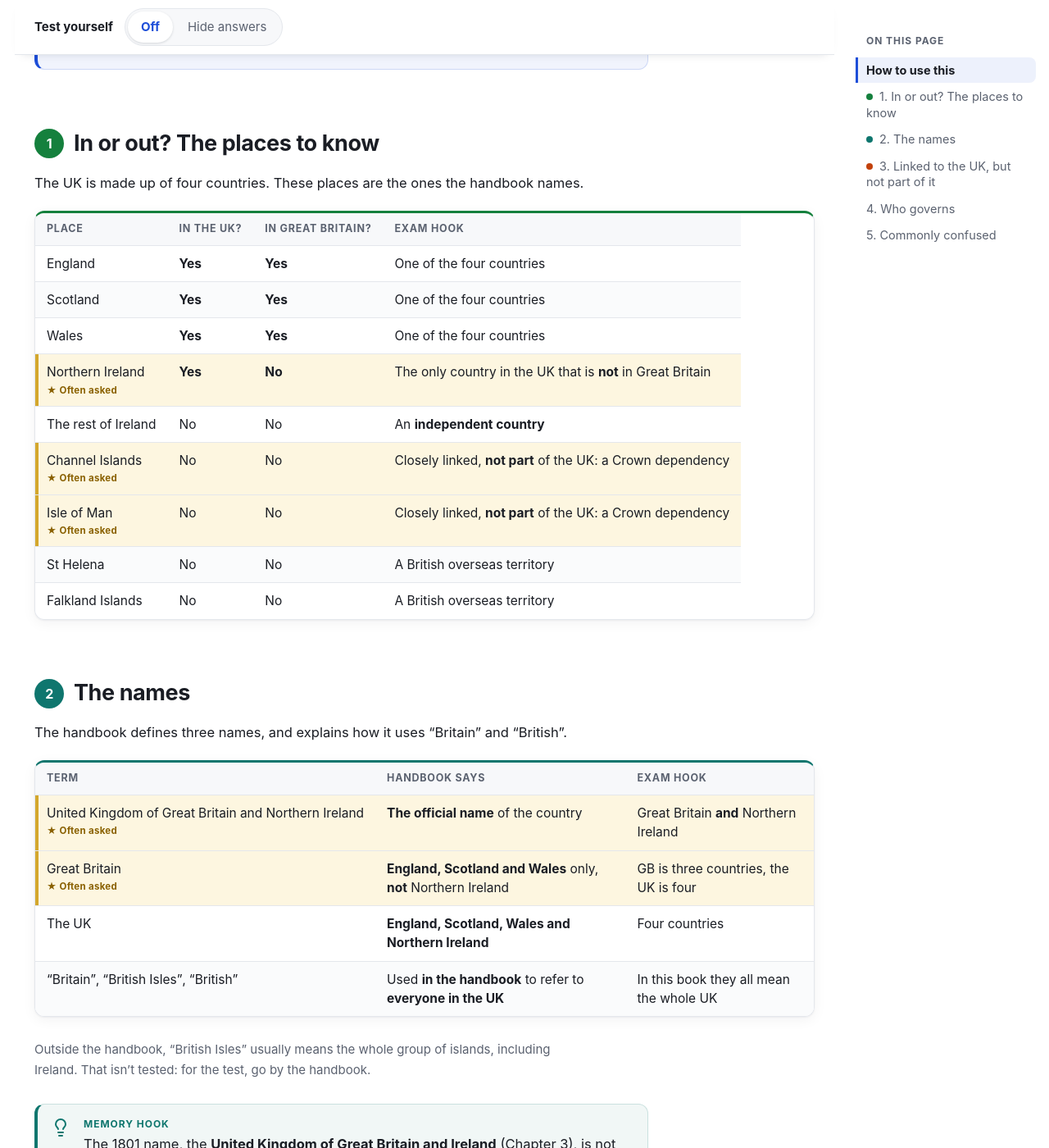
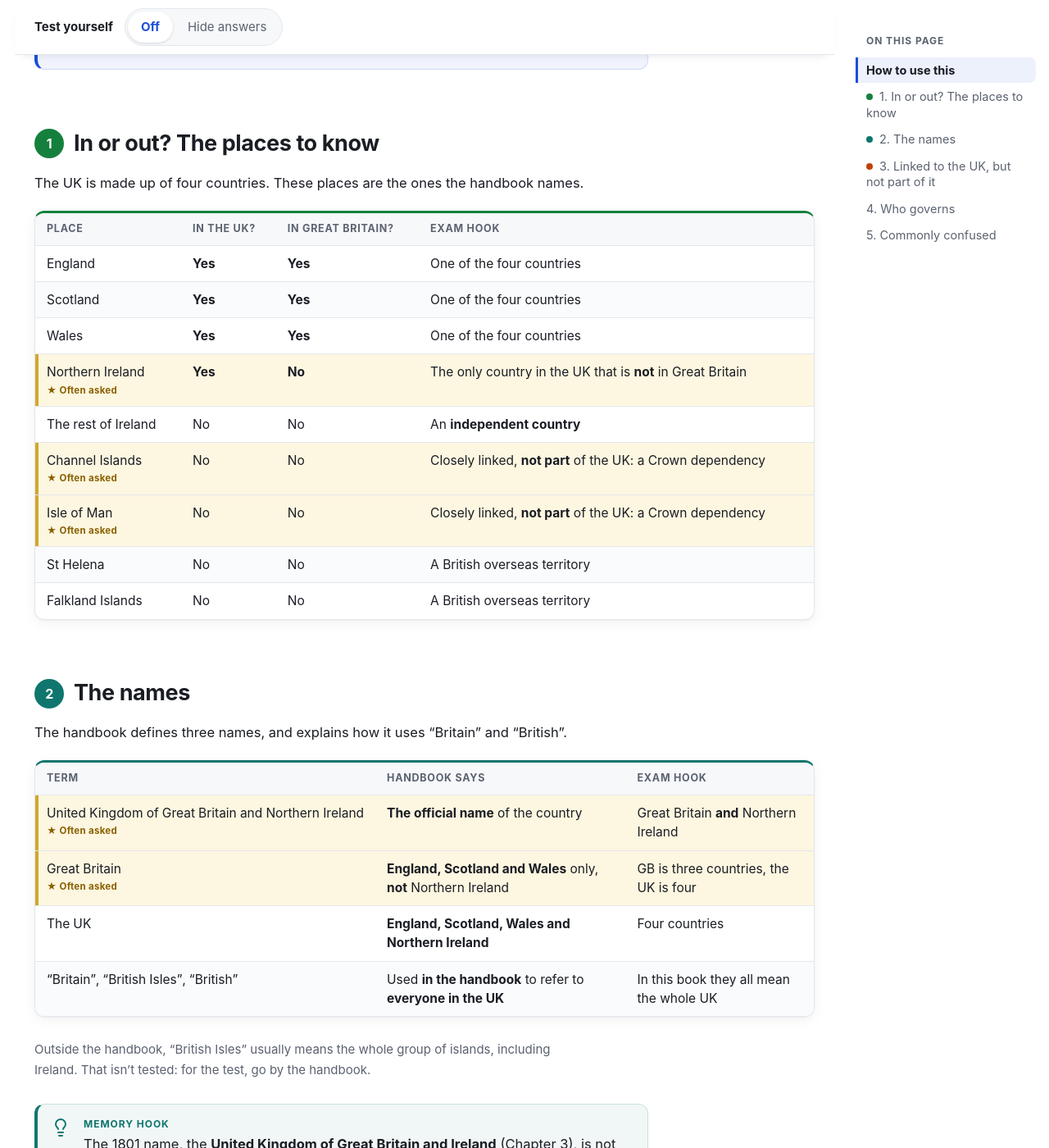
Before and after one commit to byte-ish/life-in-the-uk-study, a Jekyll site: the page built from chapters/02-what-is-the-uk.md, in a window 1280 px wide and 1400 px high, scrolled down 1140 px. Shown: the whole window at 82% size. Built offline with Jekyll 4.4.1, drawn with Linux system fonts in a browser that asks for light colours.

Commit message:
Make tables fill the content width
Tables were display:block so they could scroll sideways, which also made
short tables shrink to their content. study.js now wraps each table in a
.table-wrap frame that scrolls and carries the border, and the table fills it.

Co-Authored-By: Claude Opus 5.5 <noreply@anthropic.com>

```diff
--- a/assets/css/style.css
+++ b/assets/css/style.css
@@ -99,19 +99,23 @@ h2 .num {
 .era-none, .era-none ~ * { --era: var(--accent); }
 
 /* Tables */
+/* study.js wraps each table in .table-wrap: the frame scrolls sideways, the table fills it */
+.table-wrap {
+  overflow-x: auto;
+  margin: 20px 0 28px;
+  border: 1px solid var(--line);
+  border-top: 3px solid var(--era, var(--line));
+  border-radius: var(--radius);
+  box-shadow: var(--shadow);
+}
 table {
-  display: block;
-  overflow-x: auto;
   width: 100%;
   border-collapse: collapse;
   margin: 20px 0 28px;
   font-size: 15.5px;
   line-height: 1.5;
-  border: 1px solid var(--line);
-  border-top: 3px solid var(--era, var(--line));
-  border-radius: var(--radius);
-  box-shadow: var(--shadow);
 }
+.table-wrap table { margin: 0; }
 th, td { text-align: left; vertical-align: top; padding: 10px 14px; border-bottom: 1px solid var(--line); }
 th {
   background: var(--surface);
@@ -404,7 +408,7 @@ a.card:hover { transform: translateY(-2px); box-shadow: 0 2px 4px rgb(16 24 40 /
   .chapter-nav .next { text-align: center; }
 
   table, tbody, tr, td { display: block; }
-  table { overflow: visible; }
+  .table-wrap { overflow: visible; }
   thead { display: none; }
   tr { padding: 12px 16px; border-bottom: 1px solid var(--line); }
   tbody tr:last-child { border-bottom: 0; }
@@ -433,7 +437,7 @@ a.card:hover { transform: translateY(-2px); box-shadow: 0 2px 4px rgb(16 24 40 /
   body { font-size: 11pt; }
   .page.has-rail { display: block; }
   .has-rail #markdown-toc { display: block; }
-  table, img { box-shadow: none; }
+  .table-wrap, img { box-shadow: none; }
   tr, img, .hook { break-inside: avoid; }
   h2, h3 { break-after: avoid; }
   td.q { filter: none !important; opacity: 1 !important; }
--- a/assets/js/study.js
+++ b/assets/js/study.js
@@ -25,8 +25,12 @@
     link.appendChild(img);
   });
 
-  // Column labels for the stacked phone layout of tables.
+  // Column labels for the stacked phone layout of tables, and a frame that scrolls sideways.
   content.querySelectorAll('table').forEach(function (table) {
+    var wrap = document.createElement('div');
+    wrap.className = 'table-wrap';
+    table.parentNode.insertBefore(wrap, table);
+    wrap.appendChild(table);
     var labels = Array.prototype.map.call(table.querySelectorAll('thead th'), function (th) {
       return th.textContent.trim();
     });
```
